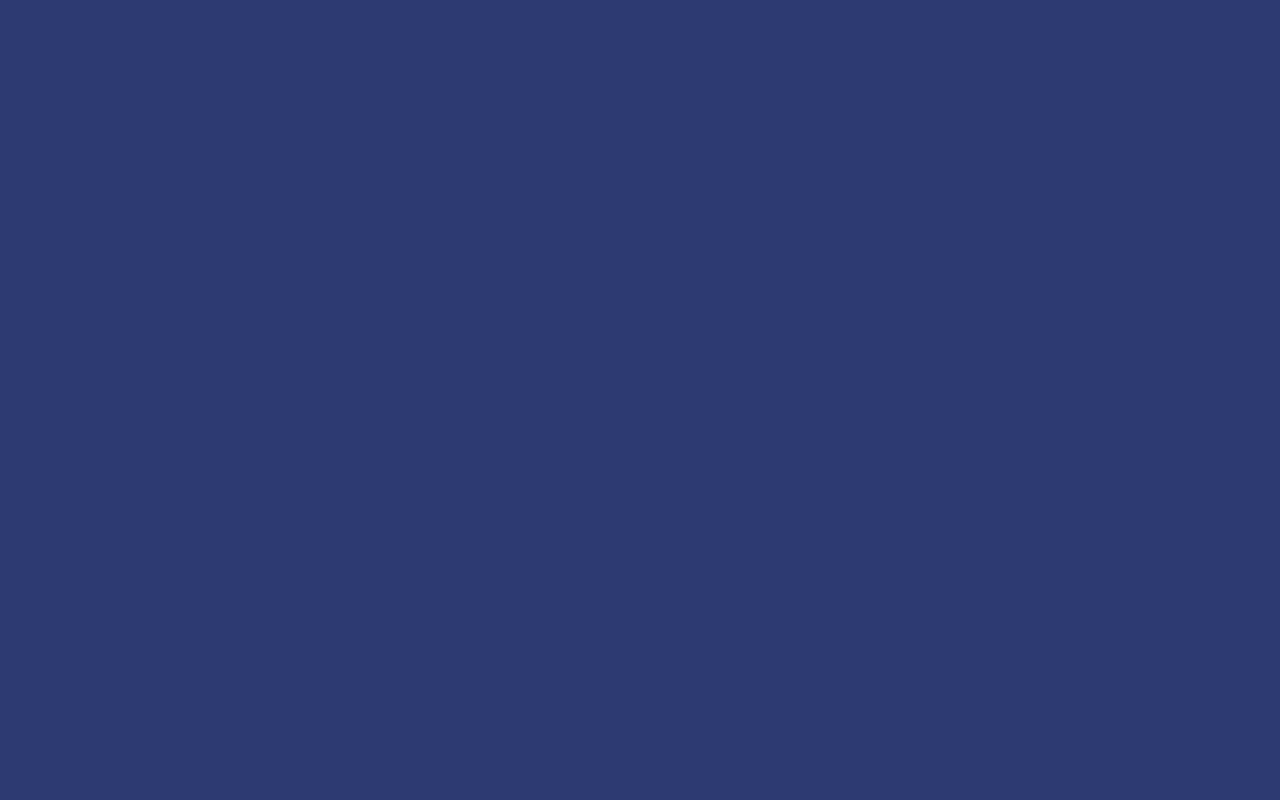
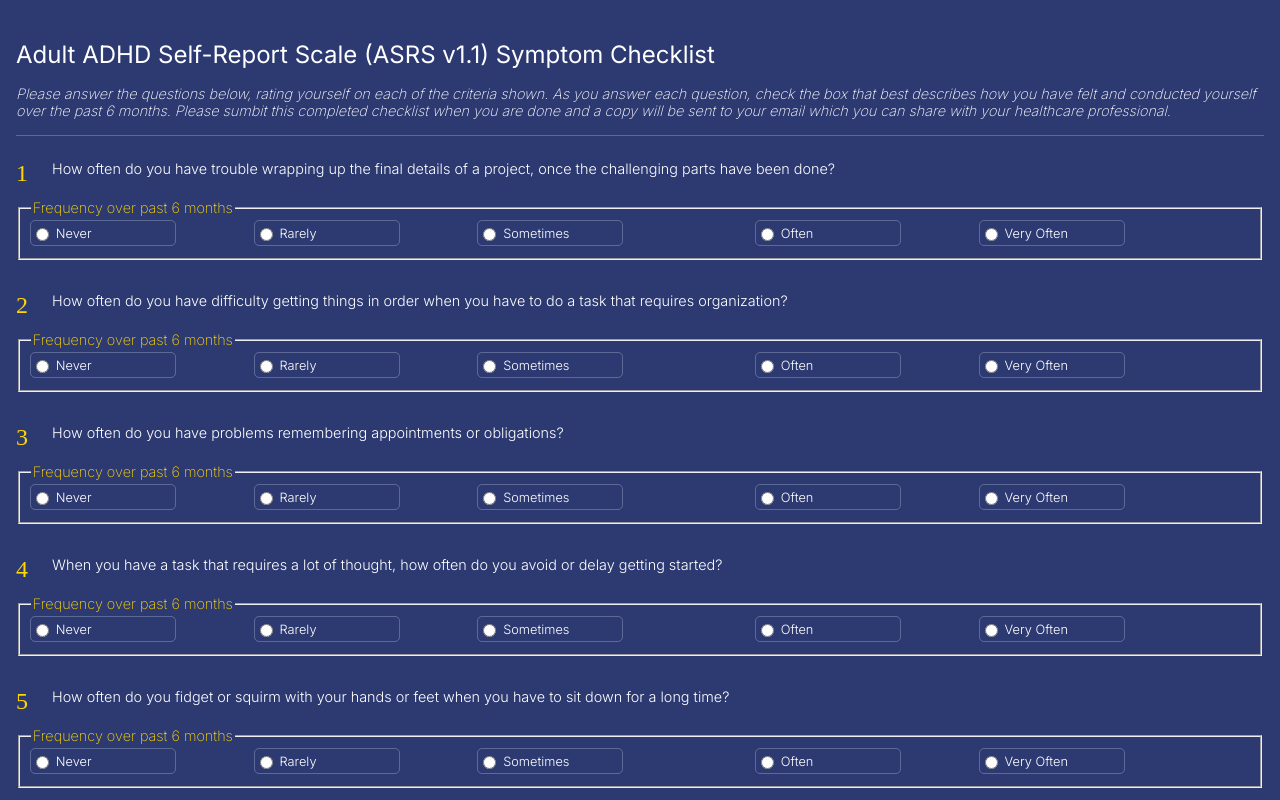
Before and after one commit to vishalicious213/adhd, a React (Vite) app: page / in a window 1280 px wide. Shown: the top 800 px of the page. Built offline with nearby package versions, Linux system fonts and the light colour scheme.

Commit message:
C:/Program Files/Git/asrs1/infex.jsx renders ASRS v1.1 form

```diff
--- a/src/App.jsx
+++ b/src/App.jsx
@@ -6,7 +6,7 @@ import Form from './components/asrs1/Form'
 const App = () => {
     return (
         <>
-        <Index />
+            <Index />
         </>
     )
 }
--- /dev/null
+++ b/src/components/asrs1/index.jsx
@@ -0,0 +1,15 @@
+import Instructions from "./Instructions"
+import Form from "./Form"
+
+import React from 'react'
+
+const Asrs1 = () => {
+    return (
+        <>
+            <Instructions />
+            <Form />
+        </>
+    )
+}
+
+export default Asrs1
--- a/src/components/landing/index.jsx
+++ b/src/components/landing/index.jsx
@@ -1,11 +1,10 @@
 import React from 'react'
-import Instructions from '../asrs1/Instructions'
-import Form from '../asrs1/Form'
+import Asrs1 from '../asrs1'
 
 const Index = () => {
     return (
         <div>
-
+            <Asrs1 />
         </div>
     )
 }
```
Also changed, not shown: src/components/asrs1/index.js (deleted, +0 -11 lines).
